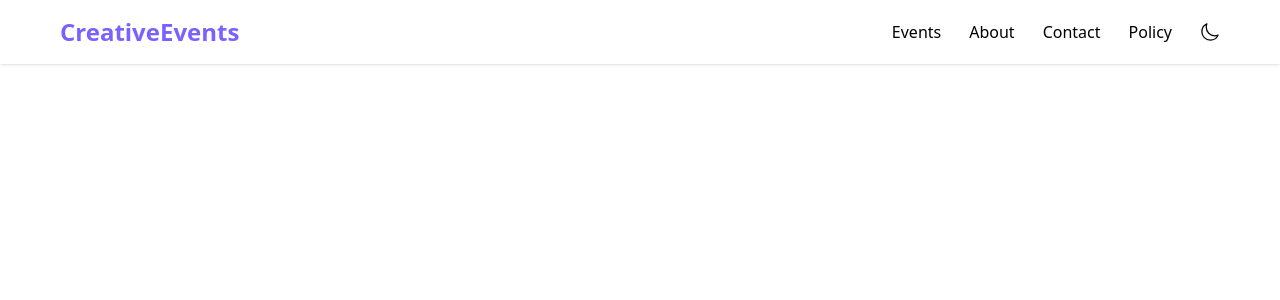
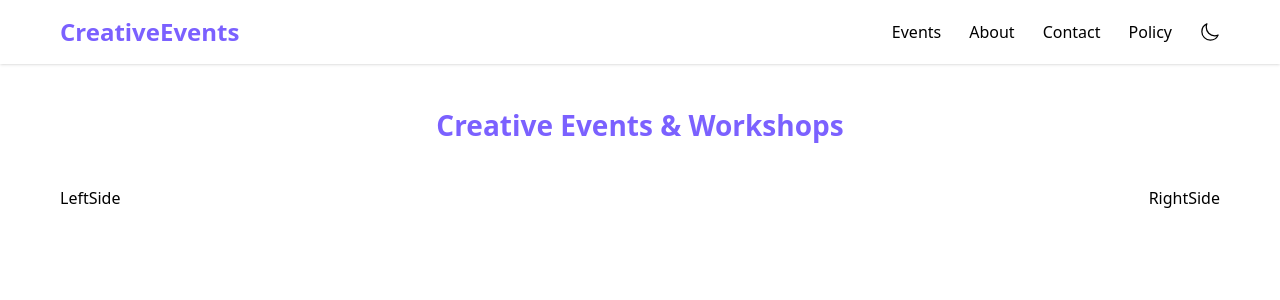
Before and after one commit to Chris-Codex/Events, a React (Vite) app in the folder creative-event/: page / in a window 1280 px wide. Shown: the top 300 px of the page. Built offline with nearby package versions, Linux system fonts and the light colour scheme.

Commit message:
implementated a function to control active and non-active links

```diff
--- a/creative-event/src/components/NavDropdown.jsx
+++ b/creative-event/src/components/NavDropdown.jsx
@@ -1,18 +1,26 @@
-import React from 'react'
+import React, { useState } from 'react'
 import { useEvent } from '../context/EventContext'
+import { menuItems } from '../util/menuItems';
 
 const NavDropdown = () => {
+    const [activeIndex, setActiveIndex] = useState(0);
     const { navToggle } = useEvent();
+
 
   return (
     <>
         {navToggle &&
-            <div className='h-42 shadow-md sm:hidden'>
-                <ul className='px-10 pt-3 sm:hidden flex flex-col gap-3'>
-                    <li>Events</li>
-                    <li>About</li>
-                    <li>Contact</li>
-                    <li>Policy</li>
+            <div className='h-59 shadow-md sm:hidden'>
+                <ul className='px-6 pt-3 sm:hidden flex flex-col gap-3'>
+                    {menuItems.map((item, index) => {
+                        return (
+                            <li key={index}
+                            className={`cursor-pointer px-3 ${activeIndex === index ? "bg-[#eddbfa] p-2 rounded-md" : "bg-[#f5f2f7] p-2 rounded-md"}`}
+                                onClick={() => setActiveIndex(index)}>
+                                {item}
+                            </li>
+                        )
+                    })}
                 </ul>
             </div>
         }
--- a/creative-event/src/pages/Home.jsx
+++ b/creative-event/src/pages/Home.jsx
@@ -8,6 +8,16 @@ const Home = () => {
         <section>
             <Header />
             <NavDropdown />
+
+            <main className='px-5 sm:px-15'>
+                <section>
+                    <h1 className='text-[#7B61FF] text-[23px] sm:text-[28px] font-bold text-center pt-10'>Creative Events & Workshops</h1>
+                    <div className='flex justify-between mt-10'>
+                        <div className=''>LeftSide</div>
+                        <div className=''>RightSide</div>
+                    </div>
+                </section>
+            </main>
         </section>
     </main>
   )
--- /dev/null
+++ b/creative-event/src/util/menuItems.js
@@ -0,0 +1 @@
+export const menuItems = ['Events', 'About', 'Contact', 'Policy'];
```
